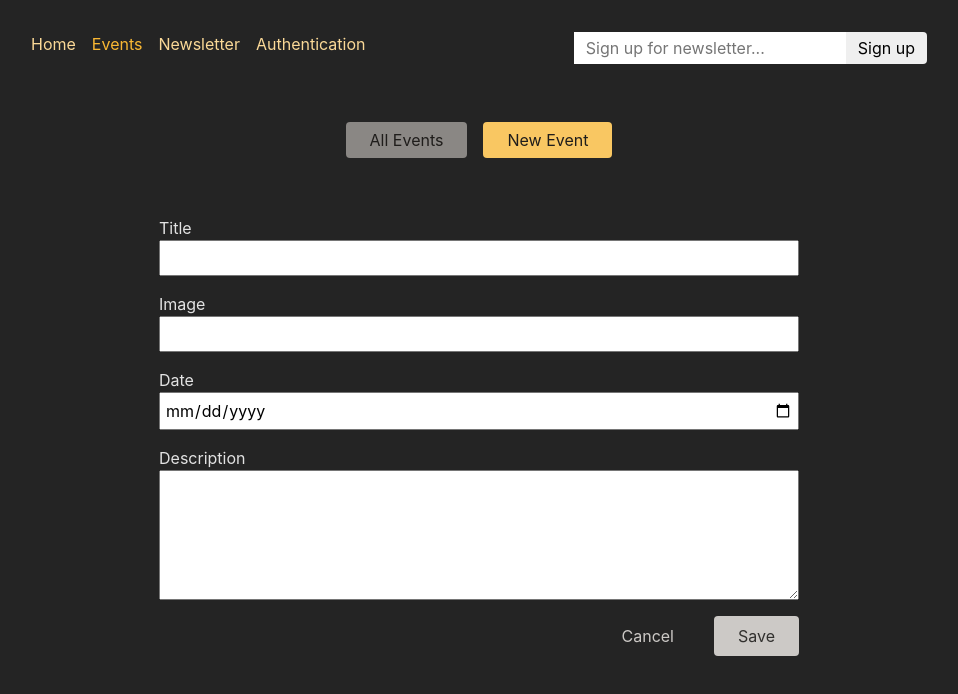
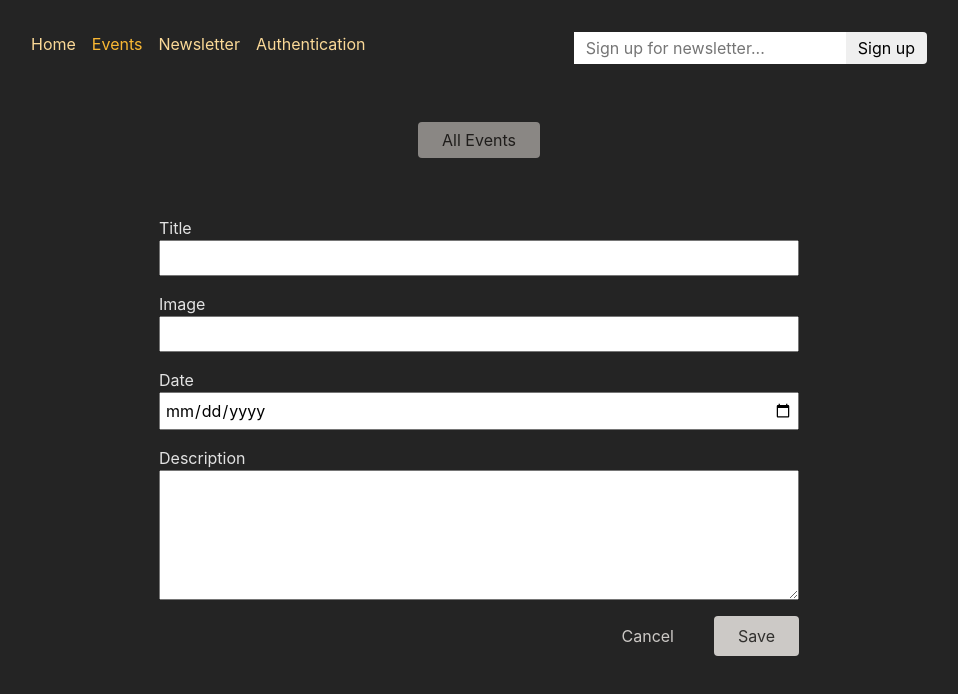
Before and after one commit to Mr-Rajat/22_auth_to_react, a React (Create React App) app in the folder frontend/: page /events/new in a window 1280 px wide. Shown: the top 694 px of the page, without its empty margins (161-1119 px from the left). Built offline with nearby package versions, Linux system fonts and the light colour scheme.

Commit message:
conditional rendering for differerent option based on is authToken available or not

```diff
--- a/frontend/src/components/EventItem.js
+++ b/frontend/src/components/EventItem.js
@@ -1,8 +1,10 @@
-import { Link, useSubmit } from 'react-router-dom';
+import { Link, useRouteLoaderData, useSubmit } from 'react-router-dom';
 
 import classes from './EventItem.module.css';
 
 function EventItem({ event }) {
+  const token = useRouteLoaderData('root');
+
   const submit = useSubmit();
 
   function startDeleteHandler() {
@@ -19,10 +21,11 @@ function EventItem({ event }) {
       <h1>{event.title}</h1>
       <time>{event.date}</time>
       <p>{event.description}</p>
-      <menu className={classes.actions}>
+      {token && (<menu className={classes.actions}>
         <Link to="edit">Edit</Link>
         <button onClick={startDeleteHandler}>Delete</button>
       </menu>
+      )}
     </article>
   );
 }
--- a/frontend/src/components/EventsNavigation.js
+++ b/frontend/src/components/EventsNavigation.js
@@ -1,8 +1,9 @@
-import { NavLink } from 'react-router-dom';
+import { NavLink, useRouteLoaderData } from 'react-router-dom';
 
 import classes from './EventsNavigation.module.css';
 
 function EventsNavigation() {
+  const token = useRouteLoaderData('root');
   return (
     <header className={classes.header}>
       <nav>
@@ -18,6 +19,7 @@ function EventsNavigation() {
               All Events
             </NavLink>
           </li>
+          {token && (
             <li>
               <NavLink
                 to="/events/new"
@@ -28,6 +30,7 @@ function EventsNavigation() {
                 New Event
               </NavLink>
             </li>
+          )}
         </ul>
       </nav>
     </header>
```
Also changed, not shown: frontend/src/components/MainNavigation.js (+8 -4 lines). Lines whose indentation alone changed are shown as unchanged.
